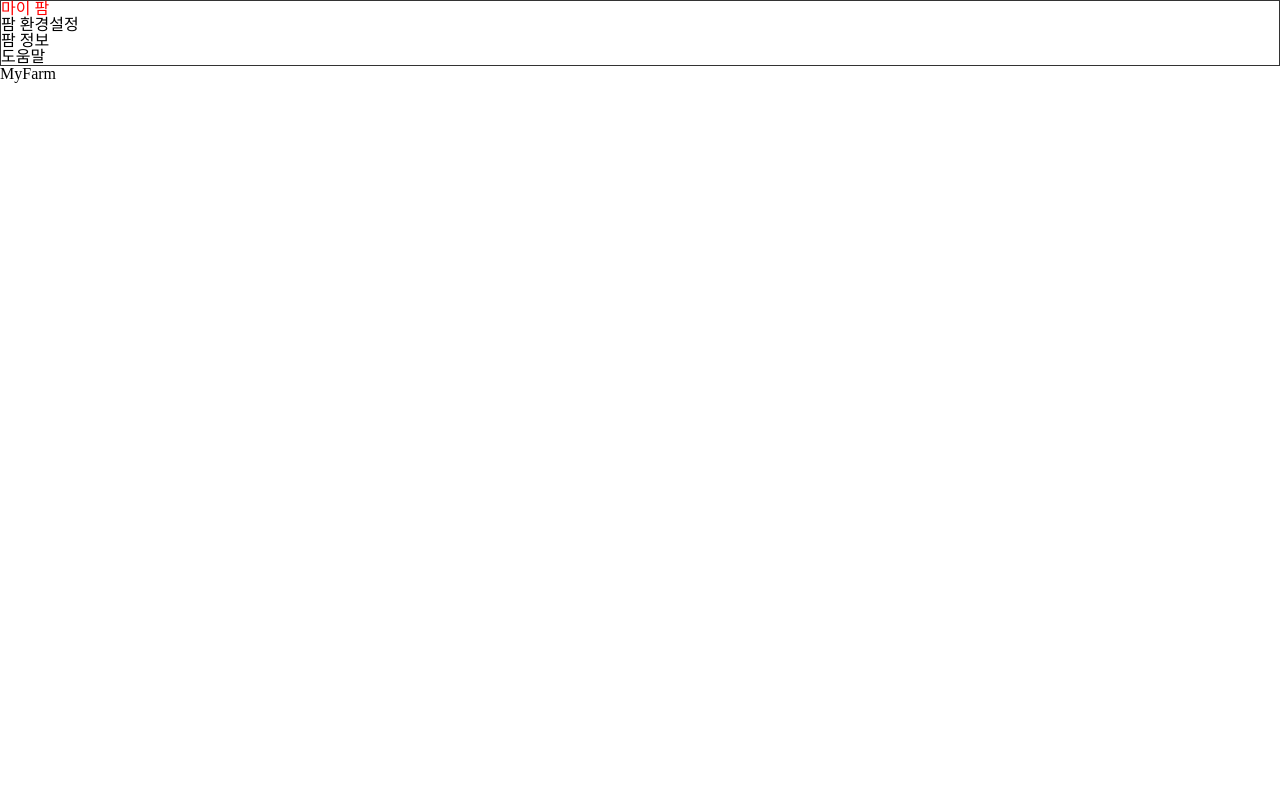
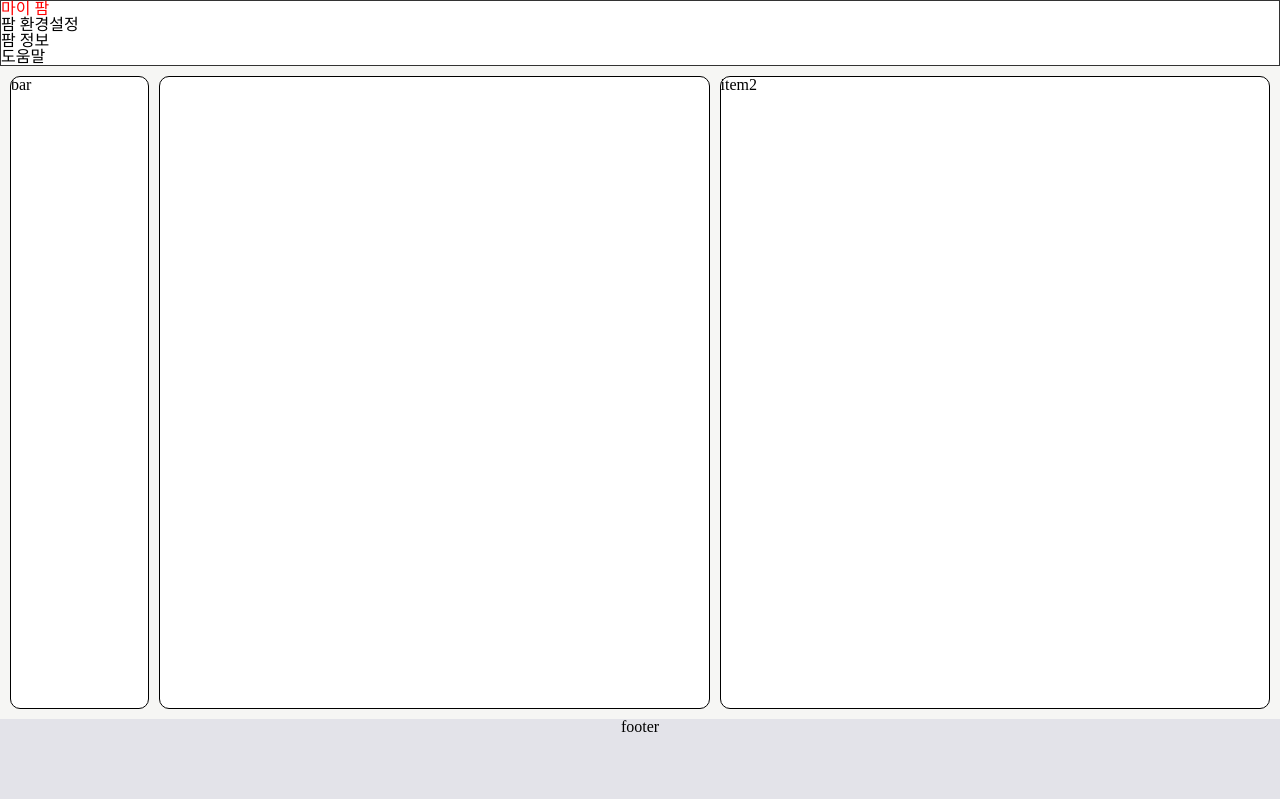
Before and after one commit to chungkyungsook/FrontEnd, a React (Create React App) app: page / in a window 1280 px wide. Built offline with nearby package versions, Linux system fonts and the light colour scheme.

Commit message:
first commit!

```diff
--- /dev/null
+++ b/src/Kyungsook/Css/MyFarm.css
@@ -0,0 +1,45 @@
+/* 전체 틀 */
+.container {
+    background: rgb(224, 224, 218,00.3);
+    display: flex;
+    flex-direction: column;
+
+}
+/* 가운데 틀 */
+.section{
+    display: flex;
+    margin: 5px;
+}
+
+/* 공통 속성 */
+.item{
+    /* 화면 크기 지정 */
+    height: calc(100vh - 169px);
+    border: 1px solid black;
+    border-radius: 10px;
+    margin: 5px;
+}
+
+/* 기기관리 */
+.item1{
+    flex: 1;
+    background: white;
+    overflow-y:auto; /*세로 스크롤 내용 모두 보여주기*/
+}
+/* 배지 사진 + 온 습도 */
+.item2{
+    flex: 4;
+    background: white;
+}
+/* 그래프 + 간단한 버섯 상태 정보 */
+.item3{
+    flex: 4;
+    background: white;
+}
+
+/* 푸터 */
+.footer{
+    background: rgba(106, 106, 155, 0.133);
+    height: 80px;
+    text-align: center;
+}
--- a/src/Kyungsook/Routes/Farm.js
+++ b/src/Kyungsook/Routes/Farm.js
@@ -2,13 +2,15 @@ import React from 'react' ;
 import styled from 'styled-components' ;
 
 const Container = styled.div`
-
+    background: rgb(224, 224, 218,00.3);
+    display: flex;
+    flex-direction: column;
 `;
 
 const Farm = () => {
     return (
         <div>
-            Farm
+
         </div>
     ) ;
 } ;
--- a/src/Kyungsook/Routes/MyFarm.js
+++ b/src/Kyungsook/Routes/MyFarm.js
@@ -1,10 +1,26 @@
 import React from 'react' ;
+import '../Css/MyFarm.css';
 
 const MyFarm = () => {
+
+
+
     return (
-        <div>
-            MyFarm
-        </div>
+        <>
+            <div className="container">
+                <div className = "section">
+                    <div className="item item1">bar</div>
+                    {/* 배지 사진 + 온,습도 */}
+                    <div className="item item2">
+                        <div className =""></div>
+                        <div className =""></div>
+                    </div>
+                    {/* end 배지 사진 + 온,습도 */}
+                    <div className="item item3">item2</div>
+                </div>
+                <div className="footer">footer</div>
+            </div>
+        </>
     );
 };
 
```
